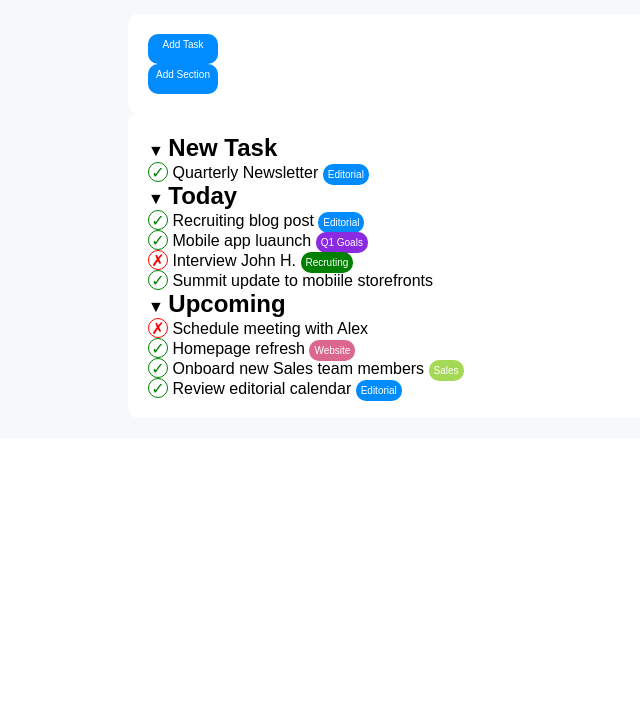
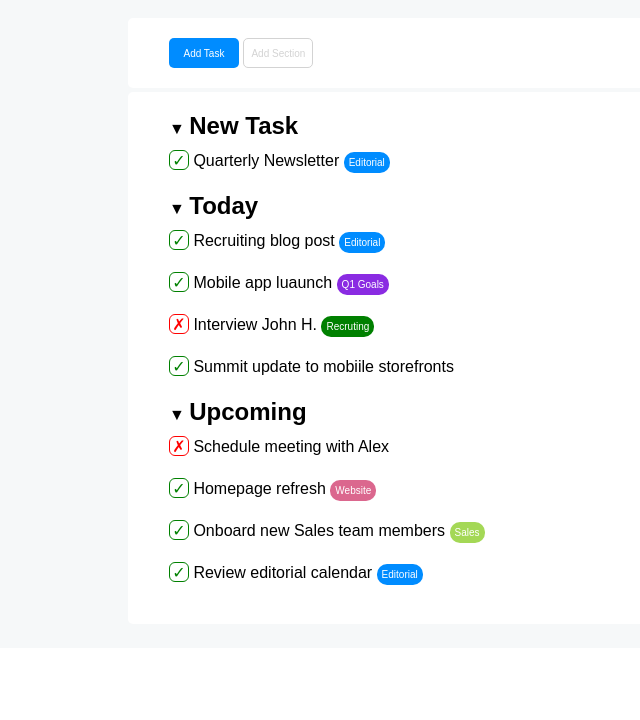
Before and after one commit to gianmaria-fadda/html-css-toboolist, a plain HTML site: page index.html in a window 1280 px wide. Shown: the part 80-800 px from the top of the page, without its empty margins (0-640 px from the left). Drawn offline with Linux system fonts and the light colour scheme.

Commit message:
finito esercizio

```diff
--- a/css/style.css
+++ b/css/style.css
@@ -13,9 +13,18 @@
 */
 .container{
     width: 80%;
-    margin: 0 auto;
+    margin: 4px auto;
+
 }
-
+.space1 {
+    padding-bottom: 10px;
+}
+.space2 {
+    padding-bottom: 22px;
+}
+img {
+    padding-left: 1%;
+}
 /*
     Header
 */
@@ -42,15 +51,29 @@ main {
     font-family: Arial, Helvetica, sans-serif;
 }
 
-.button {
+.button1 {
     color: white;
     background-color: rgb(0, 140, 255);
     padding: 5px;
-    border-radius: 10px;
+    border-radius: 5px;
     font-size: 10px;
     width: 70px;
     height: 30px;
     text-align: center;
+    border-color: white;
+    border: none;
+}
+.button2 {
+    color: lightgray;
+    background-color: white;
+    padding: 5px;
+    border-radius: 5px;
+    font-size: 10px;
+    width: 70px;
+    height: 30px;
+    text-align: center;
+    border-color: lightgray;
+    border: 1px solid lightgray;
 }
 
 small {
@@ -87,11 +110,12 @@ small {
 .tasks-container {
     background-color: white;
     padding: 20px;
-    border-radius: 10px;
+    border-radius: 5px;
+    padding-left: 4%;
 }
 
 .circle-icon {
-    border-radius: 50%;
+    border-radius: 30%;
     width: 20px;
     height: 20px;
     line-height: 20px;
--- a/index.html
+++ b/index.html
@@ -18,73 +18,73 @@
     <main>
         <div class="container">
             <div class="tasks-container">
-                <div class="button">Add Task</div>
-                <div class="button">Add Section</div>
+                <button class="button1">Add Task</button>
+                <button class="button2">Add Section</button>
             </div>
         </div>
         <div class="container">
             <div class="tasks-container">
-                <div>
+                <div class="space1">
                     <span>&#x25BC;</span>
                     <h2>New Task</h2>
                 </div>
-                <div>
+                <div class="space2">
                     <span class="circle-icon circle-check">
                         &check;
                     </span>
                     Quarterly Newsletter <small class="blue">Editorial</small>
                 </div>
-                <div>
+                <div class="space1">
                     <span>&#x25BC;</span>
                     <h2>Today</h2>
                 </div>
-                <div>
+                <div class="space2">
                     <span class="circle-icon circle-check">
                         &check;
                     </span>
                     Recruiting blog post <small class="blue">Editorial</small>
                 </div>
-                <div>
+                <div class="space2">
                     <span class="circle-icon circle-check">
                         &check;
                     </span>
                     Mobile app luaunch <small class="purple">Q1 Goals</small>
                 </div>
-                <div>
+                <div class="space2">
                     <span class="circle-icon cross-check">
                         &cross;
                     </span>
                     Interview John H. <small class="green">Recruting</small>
                 </div>
-                <div>
+                <div class="space2">
                     <span class="circle-icon circle-check">
                         &check;
                     </span>
                     Summit update to mobiile storefronts <small class="orenge">Mobile</small>
                 </div>
-                <div>
+                <div class="space1">
                     <span>&#x25BC;</span>
                     <h2>Upcoming</h2>
                 </div>
-                <div>
+                <div class="space2">
                     <span class="circle-icon cross-check">
                         &cross;
                     </span>
                     Schedule meeting with Alex
                 </div>
-                <div>
+                <div class="space2">
                     <span class="circle-icon circle-check">
                         &check;
                     </span>
                     Homepage refresh <small class="pink">Website</small>
                 </div>
-                <div>
+                <div class="space2">
                     <span class="circle-icon circle-check">
                         &check;
                     </span>
                     Onboard new Sales team members <small class="light-green">Sales</small>
                 </div>
-                <div>
+                <div class="space2">
                     <span class="circle-icon circle-check">
                         &check;
                     </span>
```
